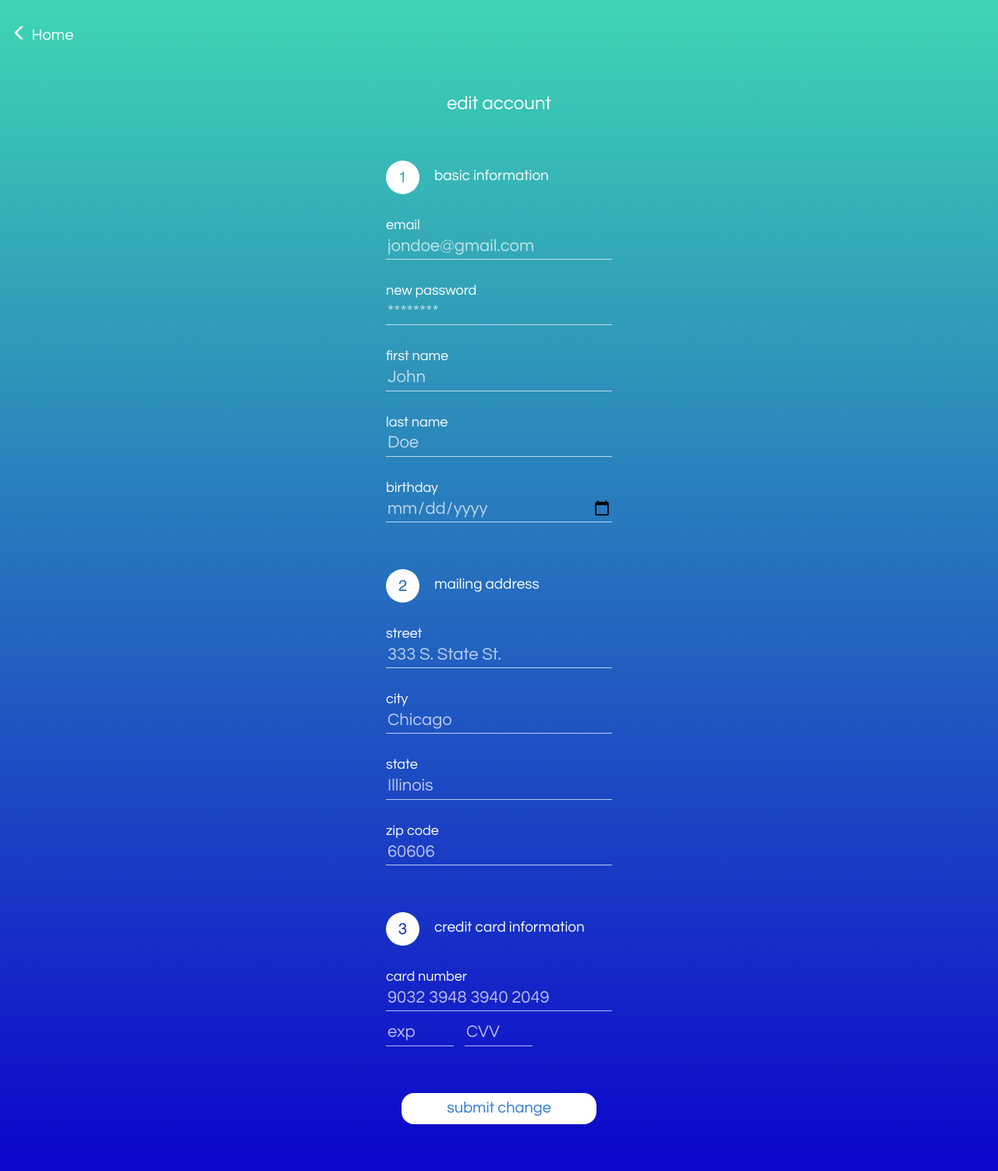
After one commit to b72u68/rebuBETA, a Flask app: template templates/editCustomerAccount.html in a window 1280 px wide. The commit adds this page. Shown: the whole page at 78% size. Run offline with Flask 2, Linux system fonts and the light colour scheme; the template is opened without the code that fills it, so the values that code supplies are empty; some libraries are stand-ins or nearby versions.

Commit message:
Finished frontend layout for editCustomerAccount

```diff
--- a/static/styles/main.css
+++ b/static/styles/main.css
@@ -7,7 +7,7 @@
 	color: white;
 	opacity: .7;
 }
-body h1, h3, p, input, button, ::placeholder{
+body h1, h3, h4, p, input, button, ::placeholder{
 	font-family: 'Questrial', sans-serif;
 }
 body h1{
@@ -121,6 +121,11 @@ Second color is text
 	font-size: 19px;
 	padding-left: 15px;
 }
+.formSection .editLabel{
+	color: white;
+	margin-bottom: -10px;
+	margin-top: 30px;
+}
 .formInput{
 	display: block;
 	margin-top: 10px;
--- /dev/null
+++ b/templates/editCustomerAccount.html
@@ -0,0 +1,81 @@
+<!DOCTYPE html>
+<html lang="en" dir="ltr">
+  <head>
+  	<title>Rebu: On-Demand Ridesharing</title>
+    <meta charset="utf-8">
+    <meta name="viewport" content="width=device-width, initial-scale=1">
+    <!-- bootstrap styling -->
+    <link rel="stylesheet" href="https://maxcdn.bootstrapcdn.com/bootstrap/3.4.1/css/bootstrap.min.css">
+
+    <!-- custom css styling  -->
+    <link rel="stylesheet" type= "text/css" href= "{{ url_for('static',filename='styles/main.css') }}">
+    <link rel="preconnect" href="https://fonts.gstatic.com">
+    <link href="https://fonts.googleapis.com/css2?family=Questrial&display=swap" rel="stylesheet">
+
+    <!-- bootstrap styling -->
+    <script src="https://ajax.googleapis.com/ajax/libs/jquery/3.5.1/jquery.min.js"></script>
+    <script src="https://maxcdn.bootstrapcdn.com/bootstrap/3.4.1/js/bootstrap.min.js"></script>
+  </head>
+  <body>
+    <div class="container-fluid user-bg">
+      <nav>
+      	<a href="#">
+            <span class="glyphicon glyphicon-menu-left"></span>
+            <p>Home</p>
+        </a>
+      </nav>
+      <h3>edit account</h3>
+      <form>
+        <!-- SECTION 1 -->
+        <div class="formSection">
+          <img src="{{url_for('static', filename='numbers/1.svg')}}" />
+          <p>basic information</p>
+
+          <h4 class="editLabel">email</h4>
+          <input class="formInput" placeholder="jondoe@gmail.com" type="text" name="emailSignup">
+          <h4 class="editLabel">new password</h4>
+          <input class="formInput" placeholder="********" type="password" name="passwordSignup">
+          <h4 class="editLabel">first name</h4>
+          <input class="formInput" placeholder="John" type="text" name="firstNameSignup">
+          <h4 class="editLabel">last name</h4>
+          <input class="formInput" placeholder="Doe" type="text" name="lastNameSignup">
+          <h4 class="editLabel">birthday</h4>
+          <input class="formInput" type="date" name="birthdaySignup">
+        </div>
+
+        <!-- SECTION 2 -->
+        <div class="formSection">
+          <img src="{{url_for('static', filename='numbers/2.svg')}}" />
+          <p>mailing address</p>
+
+          <h4 class="editLabel">street</h4>
+          <input class="formInput" placeholder="333 S. State St." type="text" name="streetSignup">
+          <h4 class="editLabel">city</h4>
+          <input class="formInput" placeholder="Chicago" type="password" name="citySignup">
+          <h4 class="editLabel">state</h4>
+          <input class="formInput" placeholder="Illinois" type="text" name="stateSignup">
+          <h4 class="editLabel">zip code</h4>
+          <input class="formInput" placeholder="60606" type="text" name="zipcodeSignup">
+        </div>
+
+        <!-- SECTION 3 -->
+        <div class="formSection">
+          <img src="{{url_for('static', filename='numbers/3.svg')}}" />
+          <p>credit card information</p>
+
+          <h4 class="editLabel">card number</h4>
+          <input class="formInput" placeholder="9032 3948 3940 2049" type="text" name="cardNumberSignup">
+          <div class="inputHalf">
+            <input class="formInput" placeholder="exp" type="password" name="citySignup">
+            <input class="formInput" placeholder="CVV" type="text" name="cvvSignup">
+          </div>
+        </div>
+
+
+      </form>
+      <div class="btnContainer">
+        <button class="btnStyle1 btnWhiteBlue" id="homeForm">submit change</button>
+      </div>
+    </div>
+  </body>
+</html>
```
